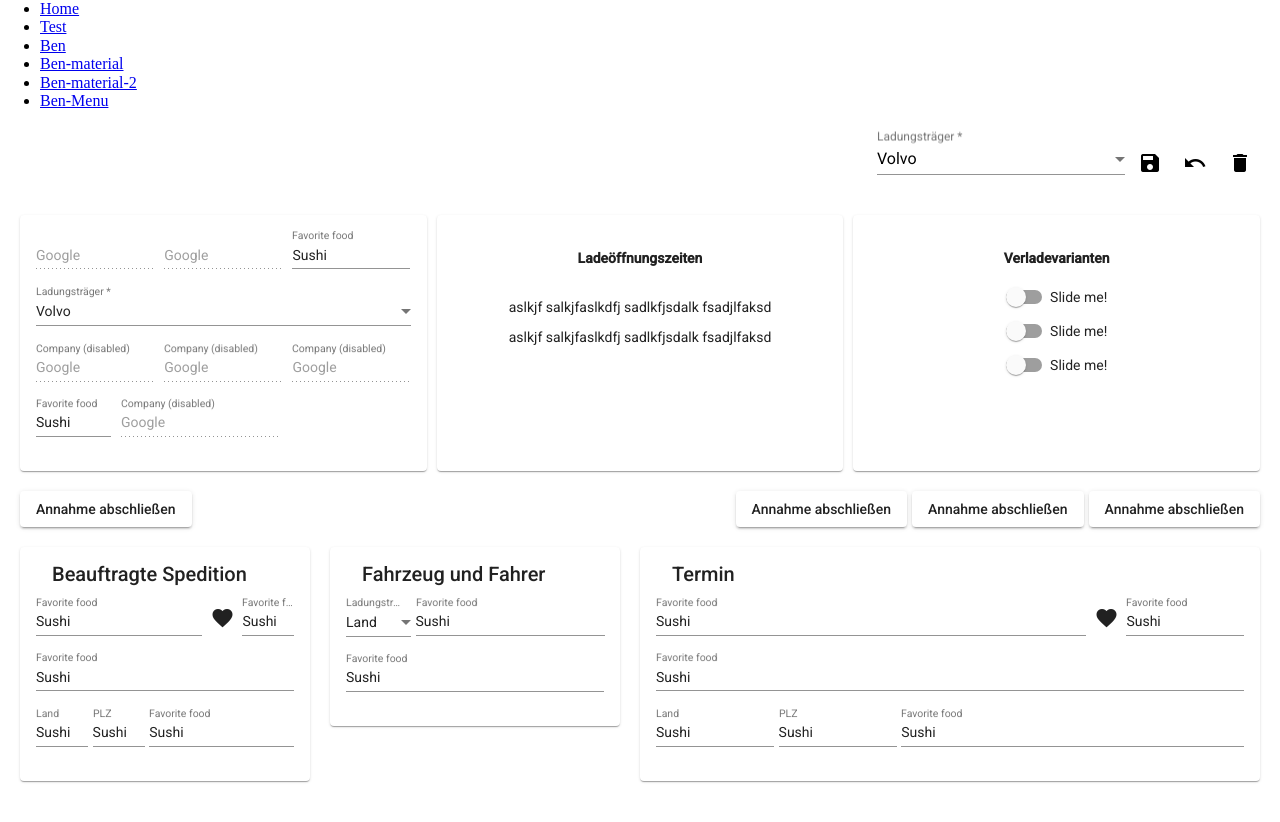
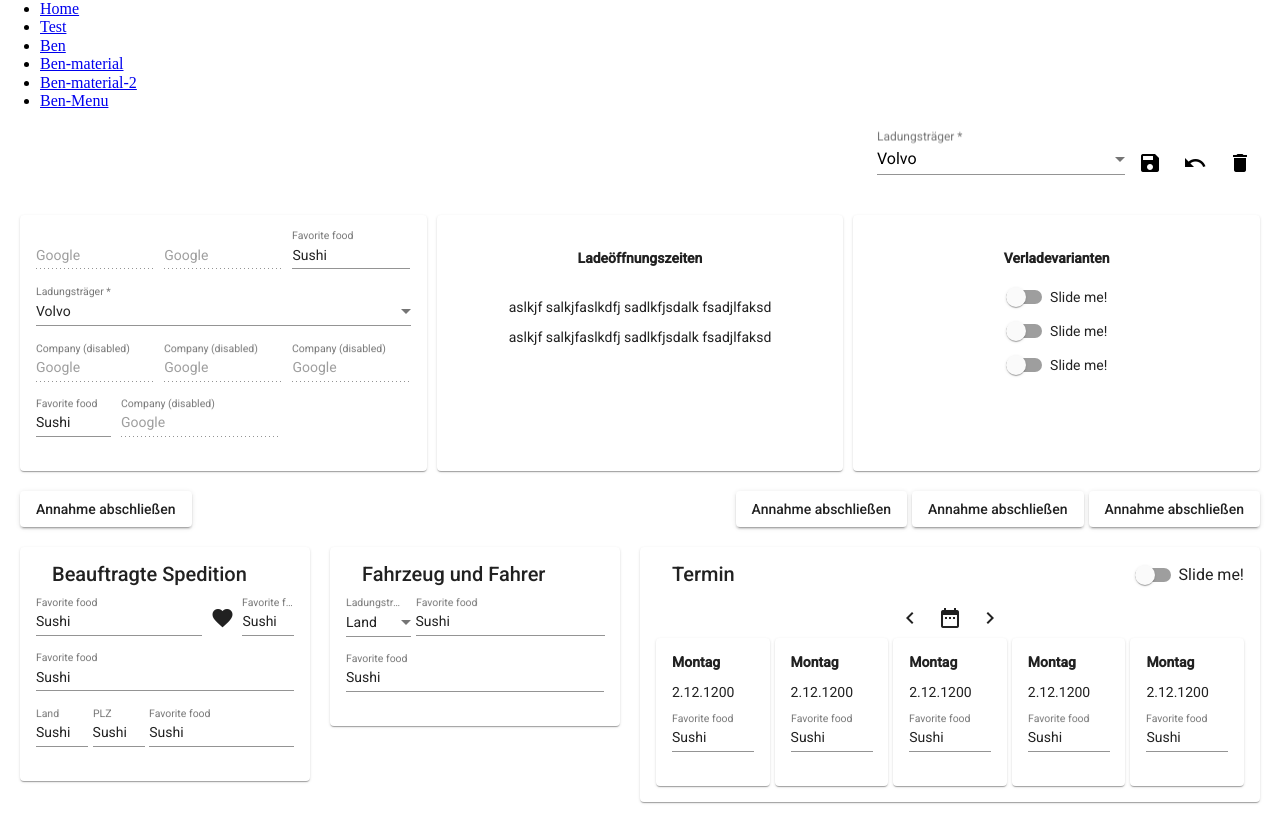
Before and after one commit to binoben/angular-8-material-flex-starter-template-qrncui, an Angular app: page /ben-material-2 in a window 1280 px wide. Before the commit the page ends 801 px from the top, so only its background shows below. Built offline with nearby package versions, Linux system fonts and the light colour scheme.

Commit message:
2 files modified

```diff
--- a/src/app/ben-material-2/ben-material-2.component.css
+++ b/src/app/ben-material-2/ben-material-2.component.css
@@ -5,6 +5,9 @@ div{ border: 1px solid black} */
 .start{
   margin-right: auto;
 }
+.end{
+  margin-left: auto;
+}
 
 /*bug with angular 5 hot fix*/
 ::ng-deep .mat-form-field-infix {
--- a/src/app/ben-material-2/ben-material-2.component.html
+++ b/src/app/ben-material-2/ben-material-2.component.html
@@ -193,40 +193,79 @@
 			<mat-card-header>
 
 				<mat-card-title>Termin</mat-card-title>
+				<mat-slide-toggle class="end">Slide me!</mat-slide-toggle>
 
 			</mat-card-header>
 
 			<mat-card-content fxLayout="column">
 
-				<div fxLayout="row">
+				<div fxLayout="row" fxLayoutAlign="center flex-start">
+					<button mat-icon-button aria-label="Example icon-button with a heart icon">
+    <mat-icon>keyboard_arrow_left
+</mat-icon>
+  </button>
+					<button mat-icon-button aria-label="Example icon-button with a heart icon">
+    <mat-icon>date_range
+</mat-icon>
+  </button>
+					<button mat-icon-button aria-label="Example icon-button with a heart icon">
+    <mat-icon>keyboard_arrow_right
+</mat-icon>
+  </button>
+				</div>
+
+				<div fxLayout="row" fxLayoutGap="5px">
+					<mat-card fxFlex="20%">
+						<mat-card-content fxLayout="column">
+							<b> Montag</b>
+							<p>2.12.1200</p>
 							<mat-form-field fxFlex>
-						<input matInput placeholder="Favorite food" value="Sushi">
-  </mat-form-field>
-						<button mat-icon-button aria-label="Example icon-button with a heart icon">
-    <mat-icon>favorite</mat-icon>
-  </button>
-						<mat-form-field fxFlex="0 0 20%">
 								<input  matInput placeholder="Favorite food" value="Sushi">
             </mat-form-field>
-				</div>
+						</mat-card-content>
+					</mat-card>
+          <mat-card fxFlex="20%">
+						<mat-card-content fxLayout="column">
+							<b> Montag</b>
+							<p>2.12.1200</p>
 							<mat-form-field fxFlex>
-					<input matInput placeholder="Favorite food" value="Sushi">
+								<input  matInput placeholder="Favorite food" value="Sushi">
             </mat-form-field>
-					<div fxLayout="row" fxLayoutGap="5px">
-						<mat-form-field fxFlex="0 0 20%">
-							<input matInput placeholder="Land" value="Sushi">
+						</mat-card-content>
+					</mat-card>
+          <mat-card fxFlex="20%">
+						<mat-card-content fxLayout="column">
+							<b> Montag</b>
+							<p>2.12.1200</p>
+							<mat-form-field fxFlex>
+								<input  matInput placeholder="Favorite food" value="Sushi">
             </mat-form-field>
-							<mat-form-field fxFlex="0 0 20%">
-								<input matInput placeholder="PLZ" value="Sushi">
+						</mat-card-content>
+					</mat-card>
+          <mat-card fxFlex="20%">
+						<mat-card-content fxLayout="column">
+							<b> Montag</b>
+							<p>2.12.1200</p>
+							<mat-form-field fxFlex>
+								<input  matInput placeholder="Favorite food" value="Sushi">
             </mat-form-field>
-								<mat-form-field fxFlex="1 0 50%">
-									<input matInput placeholder="Favorite food" value="Sushi">
+						</mat-card-content>
+					</mat-card>
+          <mat-card fxFlex="20%">
+						<mat-card-content fxLayout="column">
+							<b> Montag</b>
+							<p>2.12.1200</p>
+							<mat-form-field fxFlex>
+								<input  matInput placeholder="Favorite food" value="Sushi">
             </mat-form-field>
+						</mat-card-content>
+					</mat-card>
 				</div>
 
 			</mat-card-content>
 
 		</mat-card>
+
 	</div>
 
 
```
Lines whose indentation alone changed are shown as unchanged.
